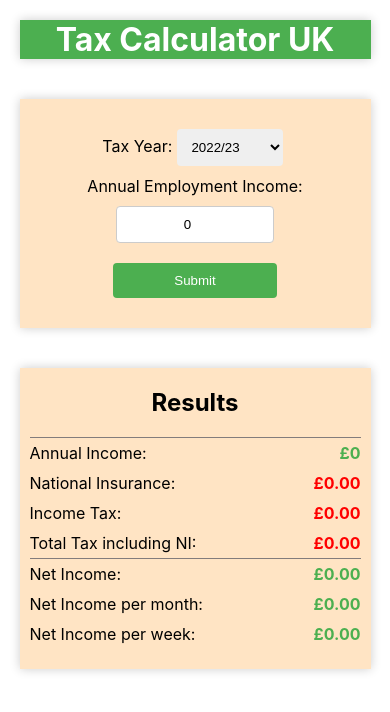
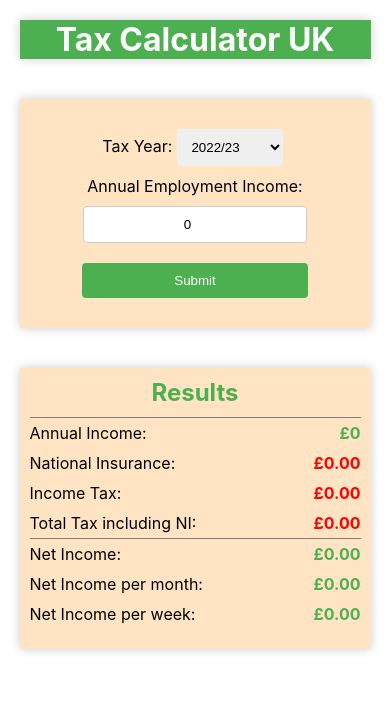
Before and after one commit to asaad227/taxCalculator, a React (Create React App) app: page / in a window 390 px wide. Shown: the top 712 px of the page. Built offline with nearby package versions, Linux system fonts and the light colour scheme.

Commit message:
css update

```diff
--- a/src/App/App.css
+++ b/src/App/App.css
@@ -83,12 +83,11 @@
   font-weight: bold;
 
 }
-select{
-  width: 27vw;
-  padding: 10px;
-  border: none;
-  border-radius: 4px;
-  margin: 10px 5px;
+.result h2{
+  color: #4CAF50;
+  font-weight: bold;
+  margin: 10px auto;
+  padding: 0;
 }
 
 .result p .tax{
@@ -96,7 +95,13 @@ select{
   font-weight: bold;
 
 }
-
+select{
+  width: 6vw;
+  padding: 10px;
+  border: none;
+  border-radius: 4px;
+  margin: 10px 5px;
+}
 
 
 
@@ -108,12 +113,19 @@ select{
     width: 90vw;
   }
   .App form input {
-    width: 35vw;
+    width: 52vw;
   }
   .App form input[type="submit"] {
-    width: 42vw;
+    width: 58vw;
   }
   .flex-container{
     width: 90vw;
   }
+  select{
+    width: 27vw;
+    padding: 10px;
+    border: none;
+    border-radius: 4px;
+    margin: 10px 5px;
+  }
 }
```
